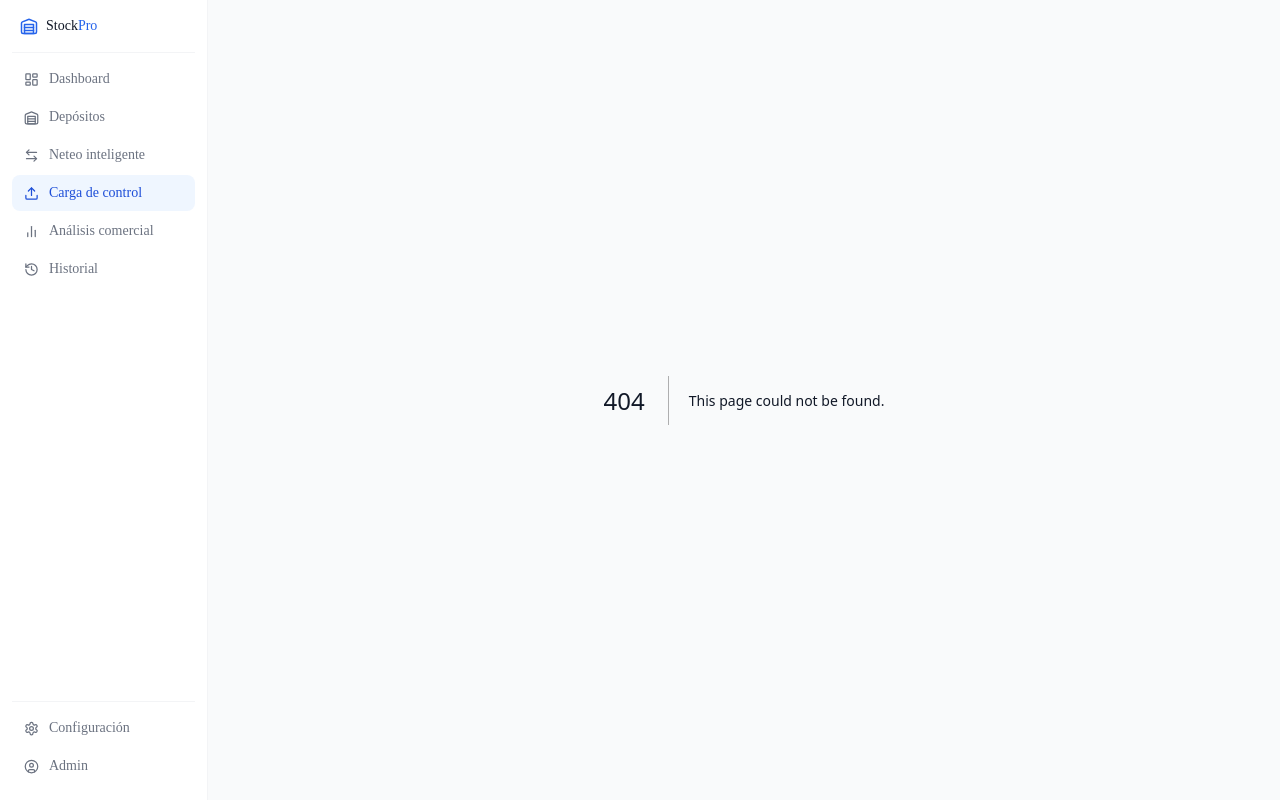
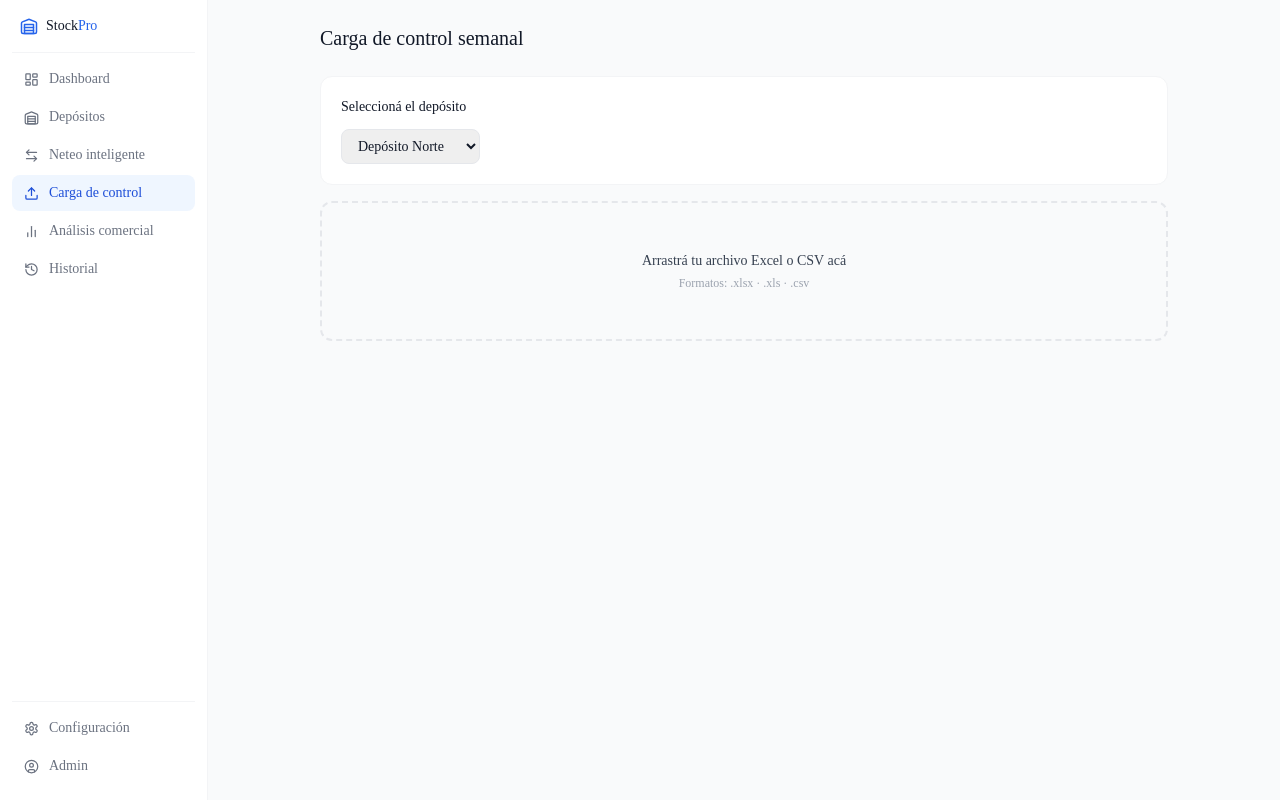
Before and after one commit to matiasamuz-max/stockpro, a Next.js app: page /carga in a window 1280 px wide. Before the commit this address had no page. Built offline with nearby package versions, Linux system fonts and the light colour scheme.

Commit message:
Create page.tsx

```diff
--- /dev/null
+++ b/src/app/carga/page.tsx
@@ -0,0 +1,25 @@
+'use client'
+import { useState } from 'react'
+
+export default function CargaPage() {
+  const [dep, setDep] = useState('dep-norte')
+
+  return (
+    <div className="p-6 max-w-4xl mx-auto">
+      <h1 className="text-xl font-medium mb-6">Carga de control semanal</h1>
+      <div className="bg-white border border-gray-100 rounded-xl p-5 mb-4">
+        <h2 className="text-sm font-medium mb-3">Seleccioná el depósito</h2>
+        <select value={dep} onChange={e => setDep(e.target.value)} className="border border-gray-200 rounded-lg px-3 py-2 text-sm">
+          <option value="dep-norte">Depósito Norte</option>
+          <option value="dep-sur">Depósito Sur</option>
+          <option value="dep-centro">Depósito Centro</option>
+          <option value="dep-oeste">Depósito Oeste</option>
+        </select>
+      </div>
+      <div className="border-2 border-dashed border-gray-200 rounded-xl p-12 text-center">
+        <p className="text-sm font-medium text-gray-700 mb-1">Arrastrá tu archivo Excel o CSV acá</p>
+        <p className="text-xs text-gray-400">Formatos: .xlsx · .xls · .csv</p>
+      </div>
+    </div>
+  )
+}
```
